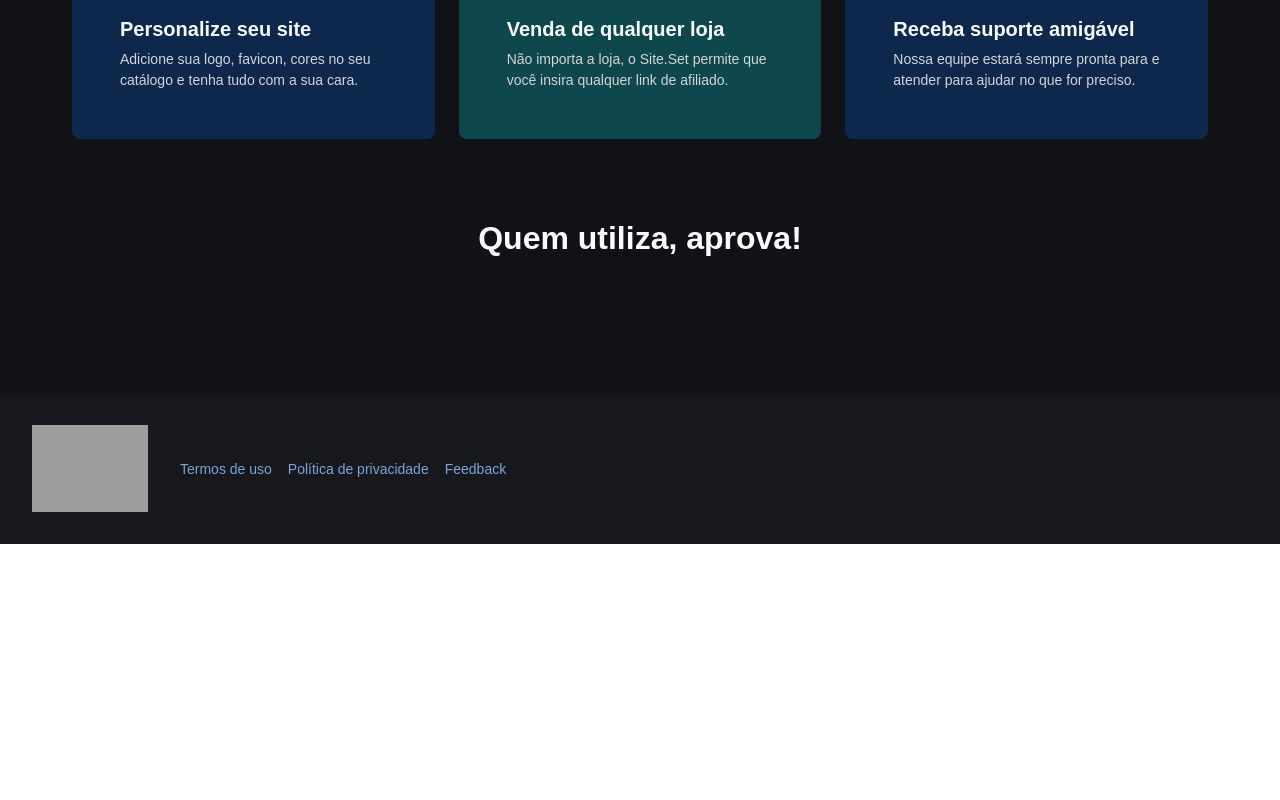
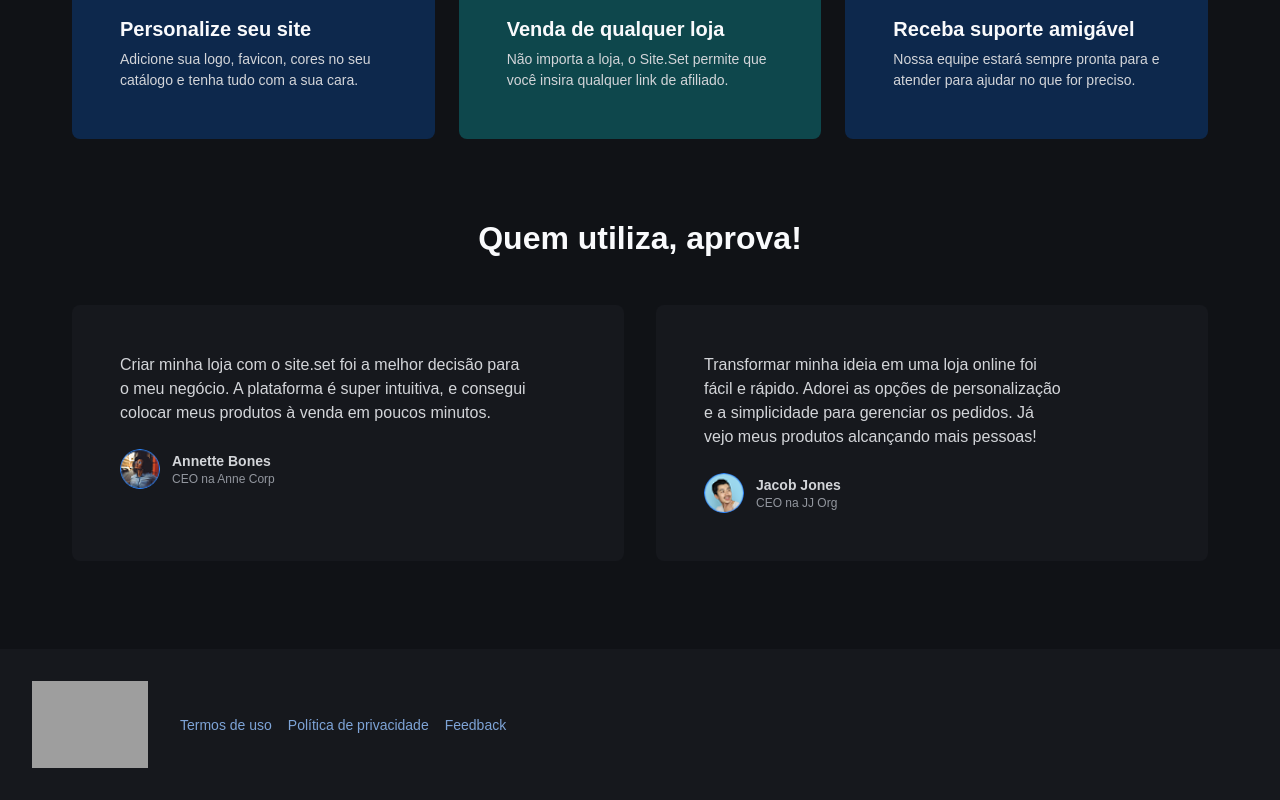
Before and after one commit to YasminFerrariDias/site-blog, a Next.js app: page / in a window 1280 px wide. Shown: the part 1606-2406 px from the top of the page. Before the commit the page ends 2150 px from the top, so only its background shows below. Built offline with nearby package versions, Linux system fonts and the light colour scheme; grey boxes are pictures that could not be loaded; a web font is replaced by a local one.

Commit message:
Seção: Customer Story

```diff
--- a/src/components/customer-story-section/customer-section-story.tsx
+++ b/src/components/customer-story-section/customer-section-story.tsx
@@ -1,9 +1,28 @@
 import { PT_Sans_Caption } from "next/font/google"
+import Image from "next/image"
 
 const ptSansCaption = PT_Sans_Caption({
   subsets: ['latin'],
   weight: '700'
 })
+
+const customerStory = [
+  {
+    content:'Criar minha loja com o site.set foi a melhor decisão para o meu negócio. A plataforma é super intuitiva, e consegui colocar meus produtos à venda em poucos minutos.',
+    author: {
+      name: 'Annette Bones',
+      role: 'CEO na Anne Corp',
+      avatar: '/customer-01.png',
+    }
+  }, {
+    content:'Transformar minha ideia em uma loja online foi fácil e rápido. Adorei as opções de personalização e a simplicidade para gerenciar os pedidos. Já vejo meus produtos alcançando mais pessoas!',
+    author: {
+      name: 'Jacob Jones',
+      role: 'CEO na JJ Org',
+      avatar: '/customer-02.png',
+    }
+  }
+]
 
 export const CustomerStorySection = () => {
   return (
@@ -14,7 +33,29 @@ export const CustomerStorySection = () => {
         </h2>
 
         <div className="grid gap-8 md:grid-cols-2">
+          {customerStory.map((customerStory) => (
+            <div key={customerStory.author.name} className="flex flex-col gap-6 rounded-lg bg-gray-500 p-6 md:p-12">
+              <p className="text-balance text-gray-200">
+                {customerStory.content}
+              </p>
 
+              <div className="flex items-center gap-3">
+                <div className="relative h-10 w-10 overflow-hidden rounded-full">
+                  <Image
+                    src={customerStory.author.avatar}
+                    alt={customerStory.author.name}
+                    fill
+                    className="object-cover"
+                  />
+                </div>
+
+                <div className="flex flex-col">
+                  <strong className="text-gray-200 text-sm">{customerStory.author.name}</strong>
+                  <span className="text-xs text-gray-300">{customerStory.author.role}</span>
+                </div>
+              </div>
+            </div>
+          ))}
         </div>
       </div>
     </section>
```
Also changed, not shown: public/customer-01.png (added), public/customer-02.png (added).
